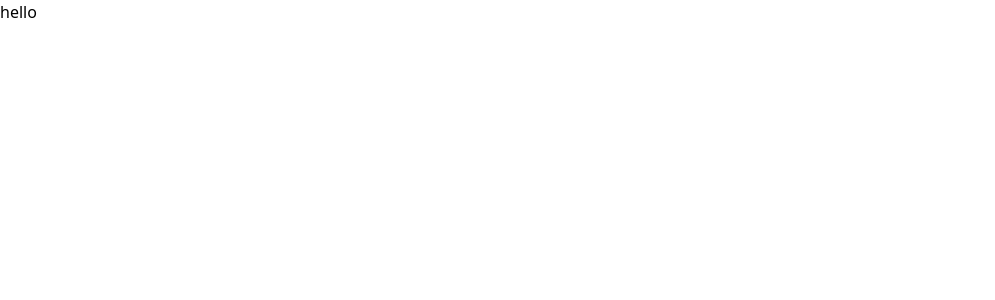
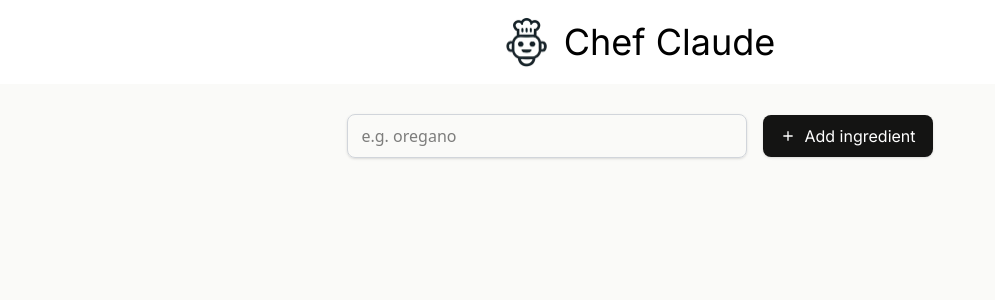
Before and after one commit to gauravsingh1281/Chef-Claude, a React (Vite) app: page / in a window 1280 px wide. Shown: the top 300 px of the page, without its empty margins (0-995 px from the left). Built offline with nearby package versions, Linux system fonts and the light colour scheme.

Commit message:
Header and Main input form created.

```diff
--- a/package.json
+++ b/package.json
@@ -13,6 +13,7 @@
     "@tailwindcss/vite": "^4.1.7",
     "react": "^19.1.0",
     "react-dom": "^19.1.0",
+    "react-icons": "^5.5.0",
     "tailwindcss": "^4.1.7"
   },
   "devDependencies": {
--- a/src/App.jsx
+++ b/src/App.jsx
@@ -1,7 +1,11 @@
+import Header from "./components/Header";
+import Main from "./components/Main";
+
 export default function App() {
   return (
     <>
-      <h1>hello</h1>
+      <Header />
+      <Main />
     </>
   );
 }
--- /dev/null
+++ b/src/components/Header.jsx
@@ -0,0 +1,13 @@
+import chefClaudeLogo from "/images/chef-claude-icon.png";
+export default function Header() {
+  return (
+    <header className="flex justify-center items-center gap-4 w-full shadow-md py-4 ">
+      <img
+        className="w-[43px] h-[52px]"
+        src={chefClaudeLogo}
+        alt="chef-claude-logo"
+      />
+      <h1 className="text-4xl font-inter">Chef Claude</h1>
+    </header>
+  );
+}
--- /dev/null
+++ b/src/components/Main.jsx
@@ -0,0 +1,17 @@
+import { MdAdd } from "react-icons/md";
+export default function Main() {
+  return (
+    <main className="w-full bg-[#FAFAF8] min-h-screen py-8 px-12">
+      <form className="flex justify-center items-center gap-4 h-10">
+        <input
+          type="text"
+          className="py-[9px] px-[13px] border-1 border-[#D1D5DB] rounded-lg shadow-sm grow-1 min-w-[150px] max-w-[400px] outline-0"
+          placeholder="e.g. oregano"
+        />
+        <button className="font-inter py-[9px] px-[17px] rounded-lg bg-[#141413] shadow-sm text-white flex justify-center items-center gap-2">
+          <MdAdd /> Add ingredient
+        </button>
+      </form>
+    </main>
+  );
+}
--- a/src/index.css
+++ b/src/index.css
@@ -1 +1,7 @@
+@import url('https://fonts.googleapis.com/css2?family=Inter:ital,opsz,wght@0,14..32,100..900;1,14..32,100..900&display=swap');
 @import "tailwindcss";
+
+@theme {
+    --font-inter: "Inter",
+        sans-serif;
+}
```
Also changed, not shown: public/images/chef-claude-icon.png (added), 1 other file (tests, documents, lock files or other folders).
